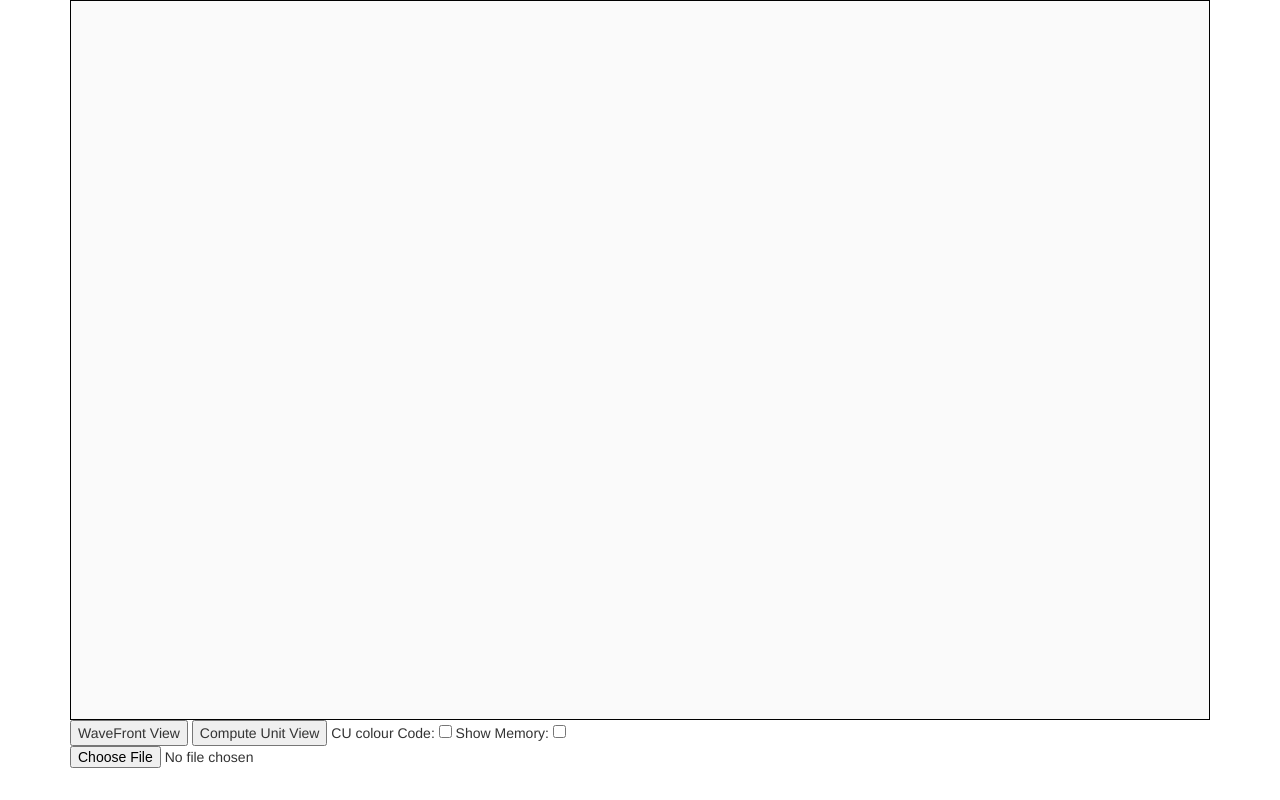
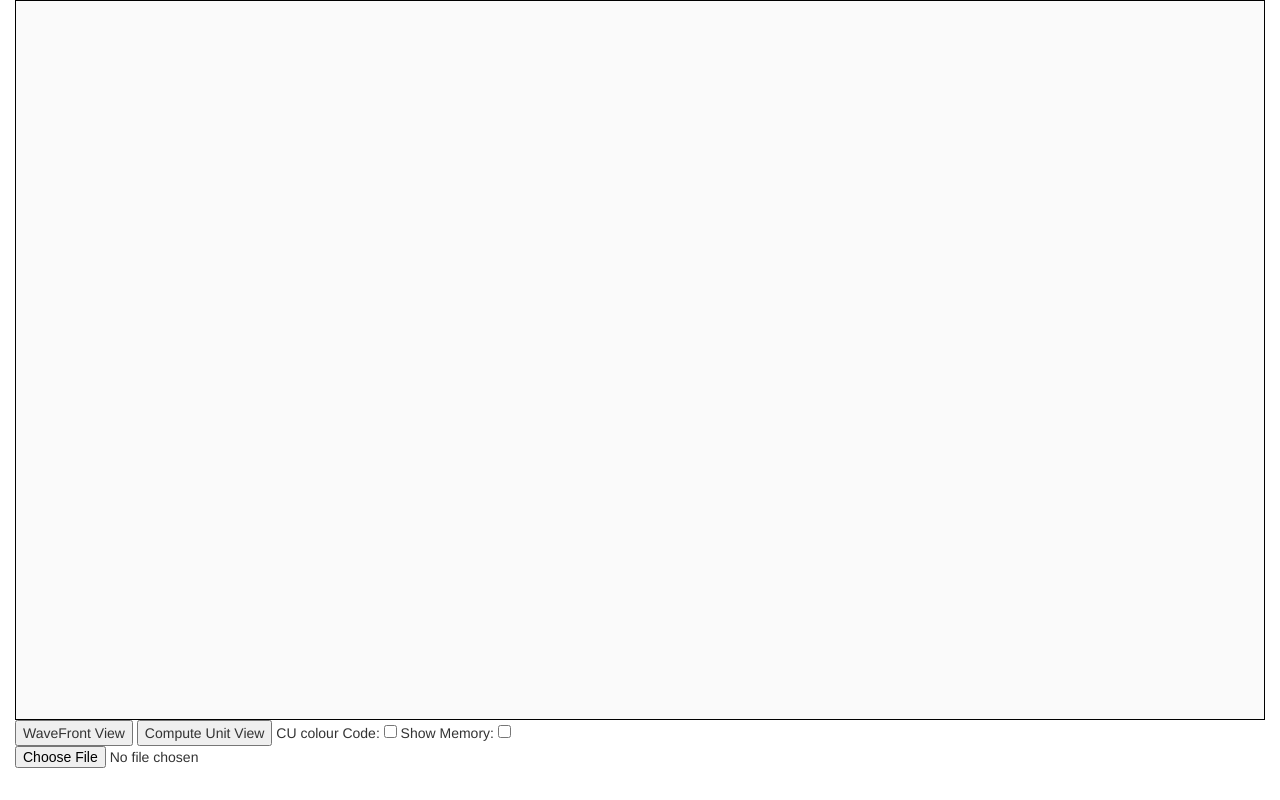
Before and after one commit to dooglz/gpu_trace_vis, a website: page index.html in a window 1280 px wide. Drawn offline with nearby package versions, Linux system fonts and the light colour scheme; no server answers.

Commit message:
small styling tweaks.

```diff
--- a/css/style.css
+++ b/css/style.css
@@ -1,3 +1,6 @@
+.container {
+    width: 100%;
+}
 
 .visContainer{
 	background-color: #FAFAFA;
```
